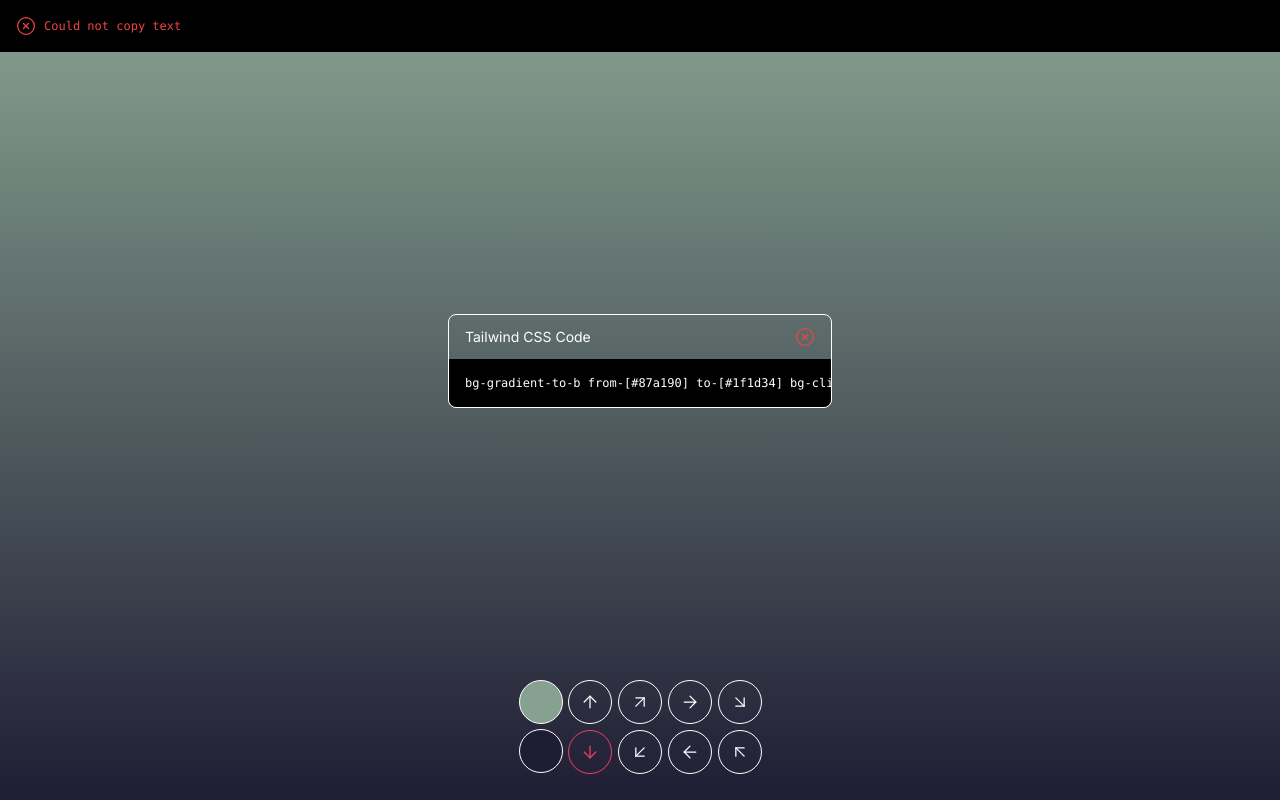
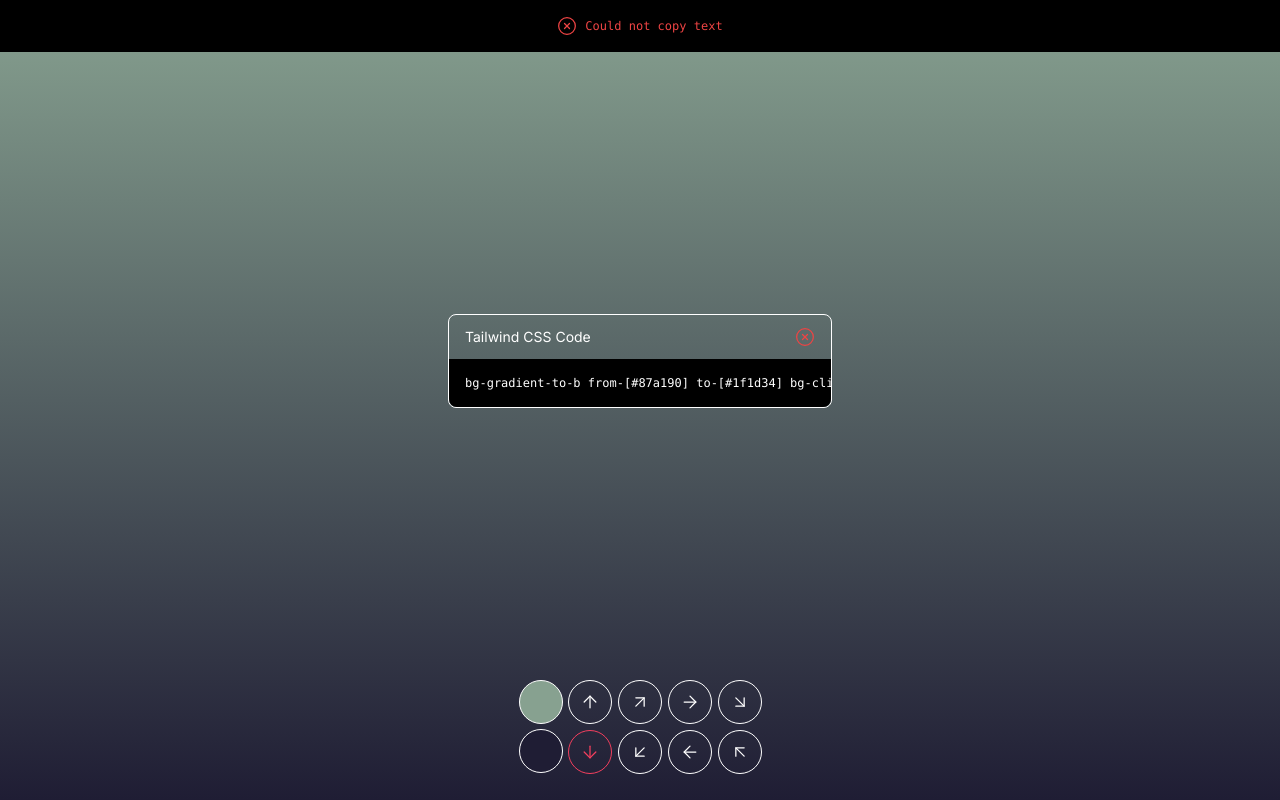
Before and after one commit to narmanguebraun/ui-gradient, a Next.js app: page / in a window 1280 px wide. Both pictures are taken after a click on the button 805 px from the left and 337 px from the top of the page. Built offline with nearby package versions, Linux system fonts and the light colour scheme.

Commit message:
Align center alert

```diff
--- a/components/AlertNotification.tsx
+++ b/components/AlertNotification.tsx
@@ -9,7 +9,7 @@
   return (
     <div
       role="alert"
-      className={`fixed left-0 top-0 z-20 flex w-full items-center gap-2 bg-black p-4 font-mono text-xs ${alertStyles[type]}`}
+      className={`fixed left-0 top-0 z-20 flex w-full items-center justify-center gap-2 bg-black p-4 font-mono text-xs ${alertStyles[type]}`}
     >
       {alertIcons[type]} {message}
     </div>
```
